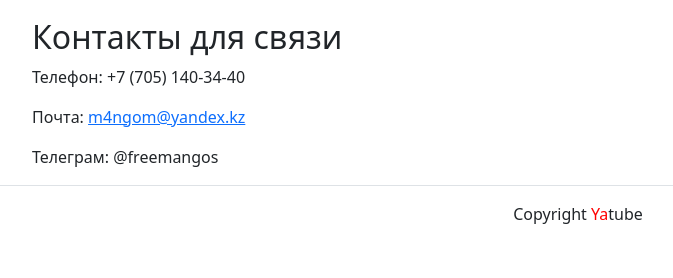
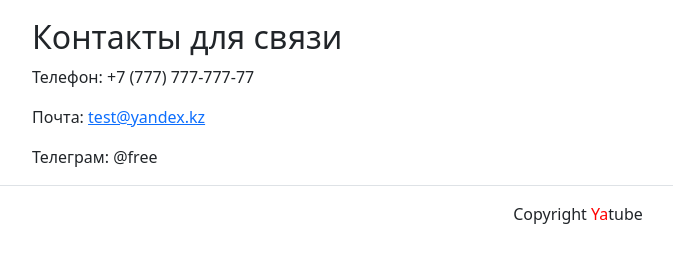
Before and after one commit to Margarita-pyth/Yatube_final, a Django app: template yatube/templates/about/author.html in a window 1280 px wide. Shown: the part 476-754 px from the top of the page, without its empty margins (62-735 px from the left). Run offline with Django 3.2, Linux system fonts and the light colour scheme; the template is opened without the code that fills it, so the values that code supplies are empty; some libraries are stand-ins or nearby versions.

Commit message:
Update author.html

```diff
--- a/yatube/templates/about/author.html
+++ b/yatube/templates/about/author.html
@@ -29,9 +29,9 @@
   <div class="container">
     <div class="row">
       <div class="col-12">
-        <p>Телефон: +7 (705) 140-34-40</p>
-        <p>Почта: <a href="mailto: m4ngom@yandex.kz">m4ngom@yandex.kz</a></p>
-        <p>Телеграм: @freemangos</p>
+        <p>Телефон: +7 (777) 777-777-77</p>
+        <p>Почта: <a href="mailto: test@yandex.kz">test@yandex.kz</a></p>
+        <p>Телеграм: @free</p>
       </div>
     </div>
   </div>
```
